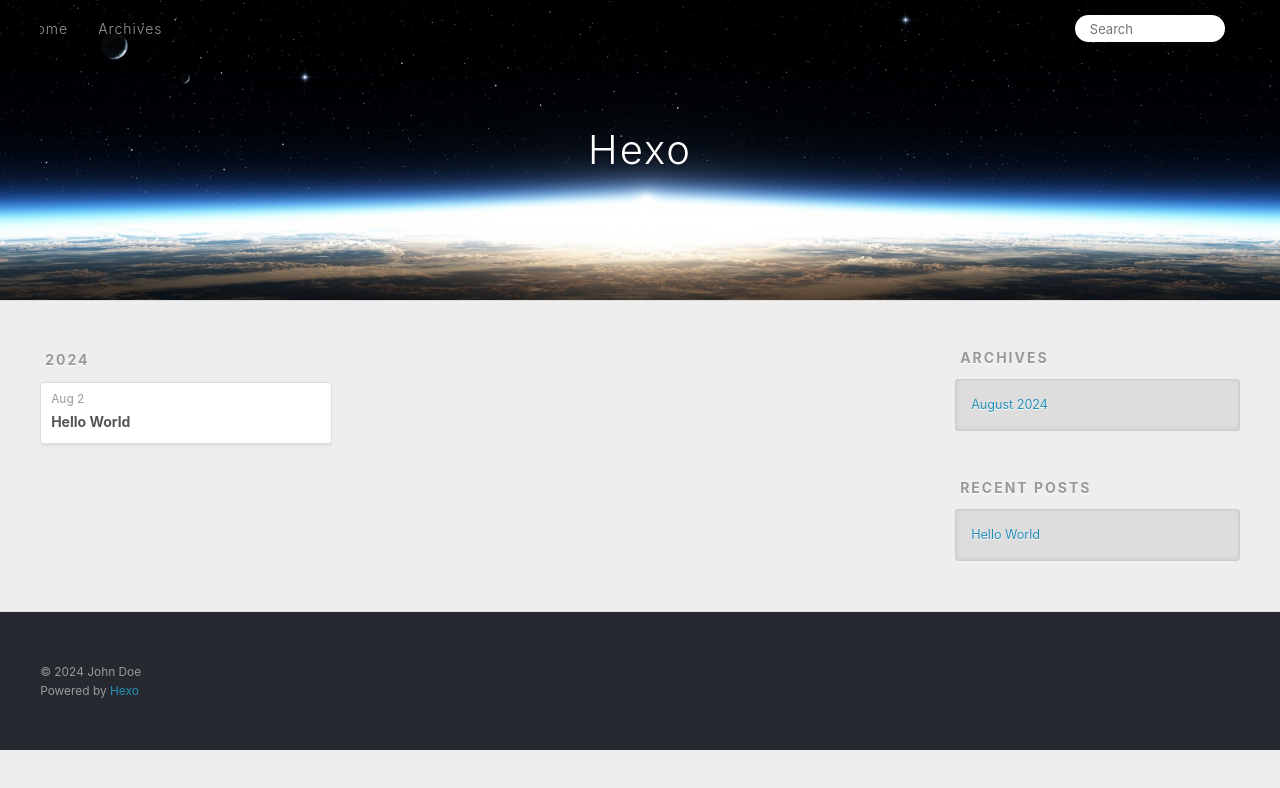
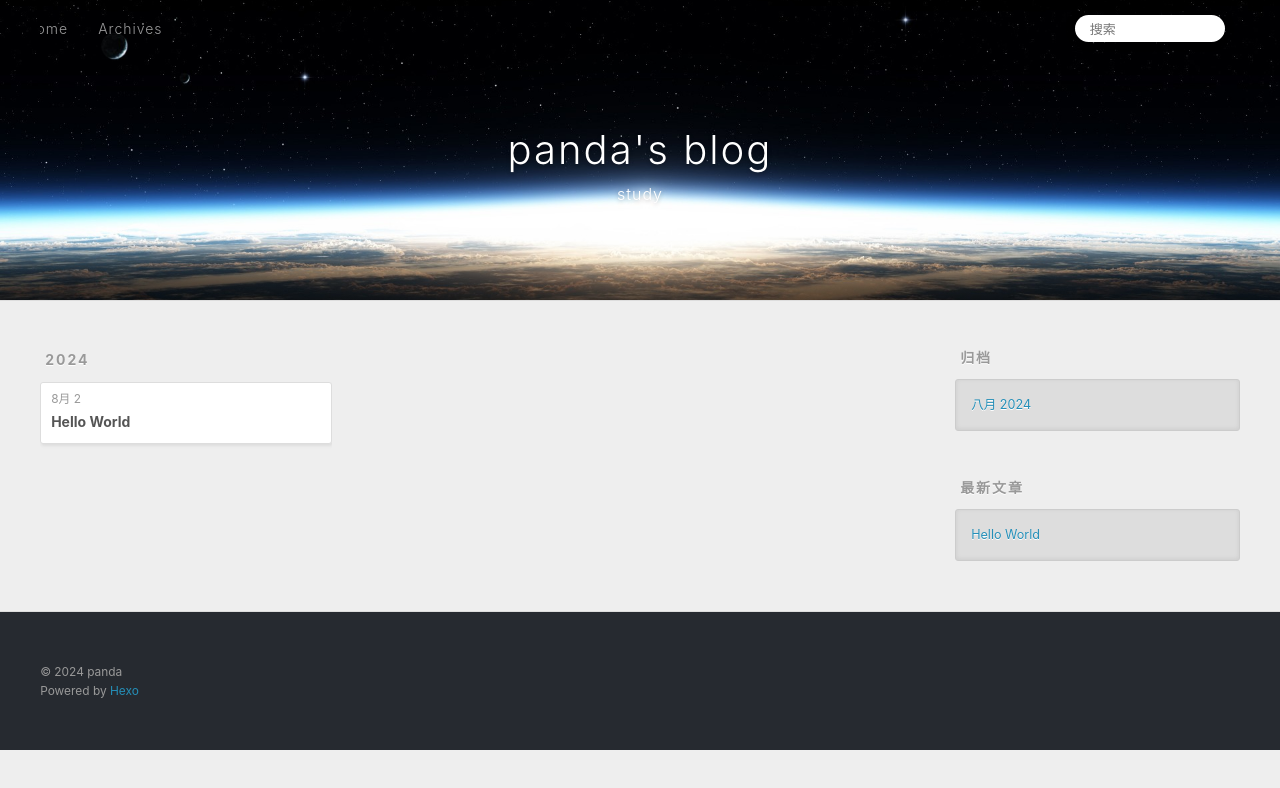
Before and after one commit to Pa3da/Pa3da.github.io, a plain HTML site: page archives/index.html in a window 1280 px wide. Both pictures are taken after a click on the link 1232 px from the left and 27 px from the top of the page. Drawn offline with Linux system fonts and the light colour scheme.

Commit message:
Site updated: 2024-08-02 14:34:10

```diff
--- a/archives/index.html
+++ b/archives/index.html
@@ -4,17 +4,17 @@
   <meta charset="utf-8">
 
 
-  <title>Archives | Hexo</title>
+  <title>归档 | panda&#39;s blog</title>
   <meta name="viewport" content="width=device-width, initial-scale=1, shrink-to-fit=no">
   <meta property="og:type" content="website">
-<meta property="og:title" content="Hexo">
+<meta property="og:title" content="panda&#39;s blog">
 <meta property="og:url" content="http://example.com/archives/index.html">
-<meta property="og:site_name" content="Hexo">
-<meta property="og:locale" content="en_US">
-<meta property="article:author" content="John Doe">
+<meta property="og:site_name" content="panda&#39;s blog">
+<meta property="og:locale" content="zh_CN">
+<meta property="article:author" content="panda">
 <meta name="twitter:card" content="summary">
 
-    <link rel="alternate" href="/atom.xml" title="Hexo" type="application/atom+xml">
+    <link rel="alternate" href="/atom.xml" title="panda's blog" type="application/atom+xml">
 
 
     <link rel="shortcut icon" href="/favicon.png">
@@ -39,8 +39,12 @@
   <div id="header-outer" class="outer">
     <div id="header-title" class="inner">
       <h1 id="logo-wrap">
-        <a href="/" id="logo">Hexo</a>
+        <a href="/" id="logo">panda&#39;s blog</a>
       </h1>
+
+        <h2 id="subtitle-wrap">
+          <a href="/" id="subtitle">study</a>
+        </h2>
 
     </div>
     <div id="header-inner" class="inner">
@@ -55,12 +59,12 @@
       <nav id="sub-nav">
 
 
-          <a class="nav-icon" href="/atom.xml" title="RSS Feed"><span class="fa fa-rss"></span></a>
+          <a class="nav-icon" href="/atom.xml" title="RSS 订阅"><span class="fa fa-rss"></span></a>
 
-        <a class="nav-icon nav-search-btn" title="Search"><span class="fa fa-search"></span></a>
+        <a class="nav-icon nav-search-btn" title="搜索"><span class="fa fa-search"></span></a>
       </nav>
       <div id="search-form-wrap">
-        <form action="//google.com/search" method="get" accept-charset="UTF-8" class="search-form"><input type="search" name="q" class="search-form-input" placeholder="Search"><button type="submit" class="search-form-submit">&#xF002;</button><input type="hidden" name="sitesearch" value="http://example.com"></form>
+        <form action="//google.com/search" method="get" accept-charset="UTF-8" class="search-form"><input type="search" name="q" class="search-form-input" placeholder="搜索"><button type="submit" class="search-form-submit">&#xF002;</button><input type="hidden" name="sitesearch" value="http://example.com"></form>
       </div>
     </div>
   </div>
@@ -84,7 +88,7 @@
   <div class="archive-article-inner">
     <header class="archive-article-header">
       <a href="/2024/08/02/hello-world/" class="archive-article-date">
-  <time class="dt-published" datetime="2024-08-02T05:57:08.988Z" itemprop="datePublished">Aug 2</time>
+  <time class="dt-published" datetime="2024-08-02T05:57:08.988Z" itemprop="datePublished">8月 2</time>
 </a>
 
 
@@ -116,9 +120,9 @@
 
 
   <div class="widget-wrap">
-    <h3 class="widget-title">Archives</h3>
+    <h3 class="widget-title">归档</h3>
     <div class="widget">
-      <ul class="archive-list"><li class="archive-list-item"><a class="archive-list-link" href="/archives/2024/08/">August 2024</a></li></ul>
+      <ul class="archive-list"><li class="archive-list-item"><a class="archive-list-link" href="/archives/2024/08/">八月 2024</a></li></ul>
     </div>
   </div>
 
@@ -126,7 +130,7 @@
 
 
   <div class="widget-wrap">
-    <h3 class="widget-title">Recent Posts</h3>
+    <h3 class="widget-title">最新文章</h3>
     <div class="widget">
       <ul>
 
@@ -147,7 +151,7 @@
   <div class="outer">
     <div id="footer-info" class="inner">
 
-      &copy; 2024 John Doe<br>
+      &copy; 2024 panda<br>
       Powered by <a href="https://hexo.io/" target="_blank">Hexo</a>
     </div>
   </div>
```
Also changed, not shown: 2024/08/02/hello-world/index.html (+18 -14 lines), archives/2024/08/index.html (+19 -15 lines), archives/2024/index.html (+19 -15 lines), index.html (+19 -15 lines).
